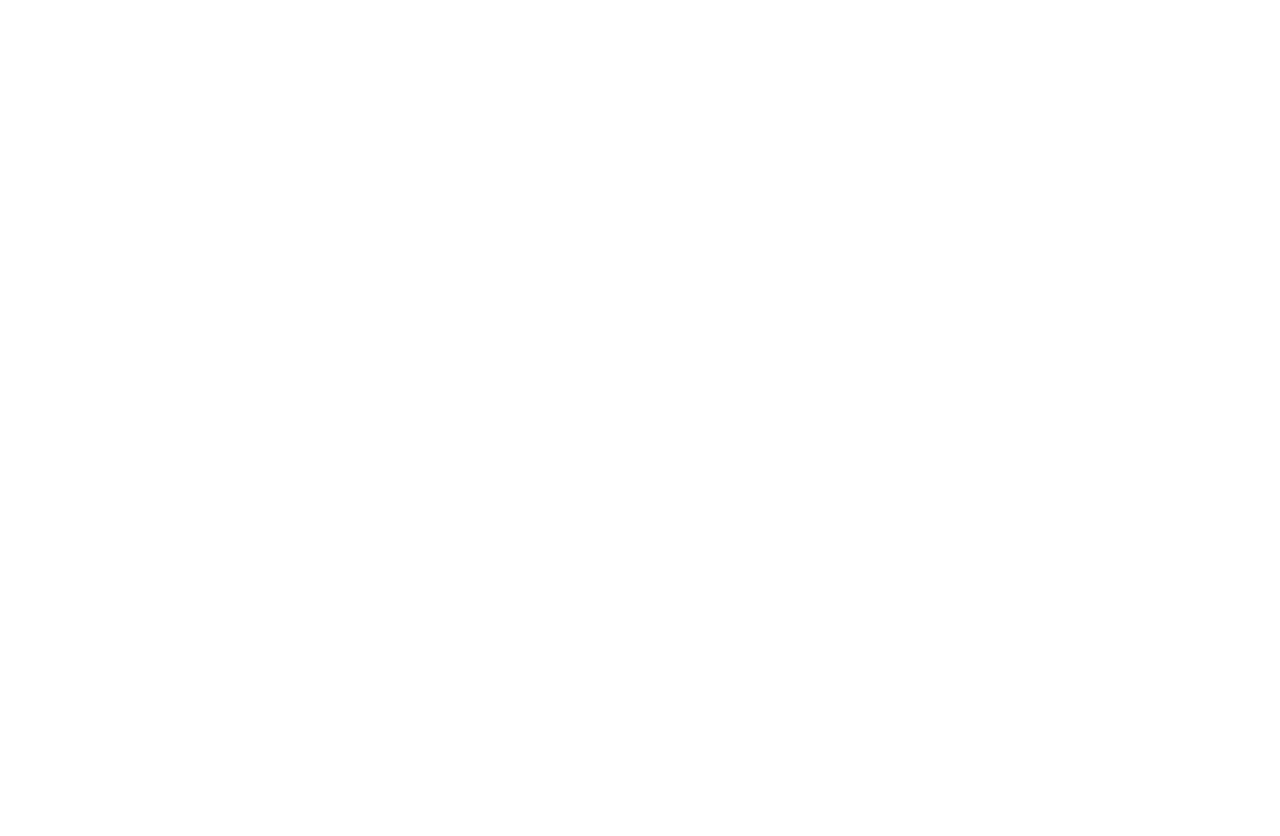
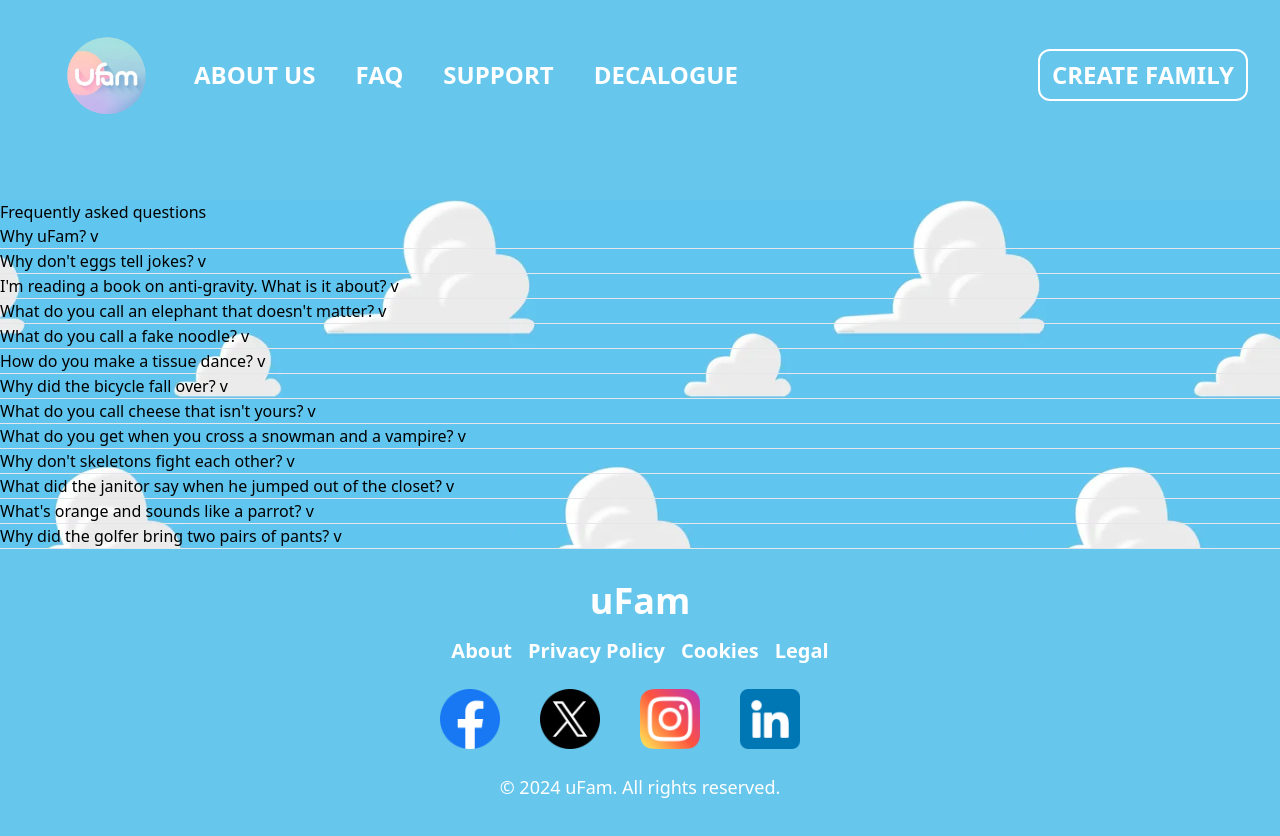
Before and after one commit to Dokh0/uFam-front-migration, a Vue app: page /faq in a window 1280 px wide. Before the commit this address had no page. Shown: the top 836 px of the page. Before the commit the page ends 800 px from the top, so only its background shows below. Built offline with nearby package versions, Linux system fonts and the light colour scheme.

Commit message:
faq done, styling

```diff
--- a/package.json
+++ b/package.json
@@ -11,6 +11,7 @@
   "dependencies": {
     "axios": "^1.6.7",
     "vue": "^3.4.15",
+    "vue-faq-accordion": "^1.6.2",
     "vue-router": "^4.2.5",
     "vuetify": "^3.5.4"
   },
--- a/src/router/index.js
+++ b/src/router/index.js
@@ -12,6 +12,7 @@
       { path: "contact", name: "contact", component: () => import('@/views/landingpage/Contact.vue') },
       { path: "cookies", name: "cookies", component: () => import ('@/views/landingpage/Cookies.vue') },
       { path: "decalogue", name: "decalogue", component: () => import ('@/views/landingpage/Decalogue.vue') },
+      { path: "faq", name: "faq", component: () => import ('@/views/landingpage/Faq.vue') },
     ]
   }
 ]
--- /dev/null
+++ b/src/views/landingpage/Faq.vue
@@ -0,0 +1,79 @@
+<template>
+  <div>
+    <h2>Frequently asked questions</h2>
+    <div v-for="item in items" :key="item.title">
+      <button @click="toggle(item)">
+        {{ item.title }}
+        <span>{{ item.open ? "^" : "v" }}</span>
+      </button>
+      <div v-if="item.open">
+        <p>{{ item.value }}</p>
+      </div>
+      <hr />
+    </div>
+  </div>
+</template>
+
+<script setup>
+import { ref } from "vue";
+
+const toggle = (item) => {
+    item.open = !item.open
+}
+
+const items = ref([
+  {
+    title: "Why uFam?",
+    value:
+      "We aim to provide a healthy online space to new generations so they can learn how to use social media under family's umbrella.",
+  },
+  {
+    title: "Why don't eggs tell jokes?",
+    value: "They'd crack each other up.",
+  },
+  {
+    title: "I'm reading a book on anti-gravity. What is it about?",
+    value: "It's impossible to put down!",
+  },
+  {
+    title: "What do you call an elephant that doesn't matter?",
+    value: "Irrelephant lol",
+  },
+  {
+    title: "What do you call a fake noodle?",
+    value: "An impasta.",
+  },
+  {
+    title: "How do you make a tissue dance?",
+    value: "Put a little boogie in it.",
+  },
+  {
+    title: "Why did the bicycle fall over?",
+    value: "Because it was two-tired!",
+  },
+  {
+    title: "What do you call cheese that isn't yours?",
+    value: "Nacho cheese.",
+  },
+  {
+    title: "What do you get when you cross a snowman and a vampire?",
+    value: "Frostbite.",
+  },
+  {
+    title: "Why don't skeletons fight each other?",
+    value: "They don't have the guts.",
+  },
+  {
+    title: "What did the janitor say when he jumped out of the closet?",
+    value: "Supplies!",
+  },
+  {
+    title: "What's orange and sounds like a parrot?",
+    value: "A carrot.",
+  },
+  {
+    title: "Why did the golfer bring two pairs of pants?",
+    value: "In case he got a hole in one.",
+  },
+]);
+</script>
```
Also changed, not shown: src/views/landingpage/Faqweb.vue (deleted), 1 other file (tests, documents, lock files or other folders).
